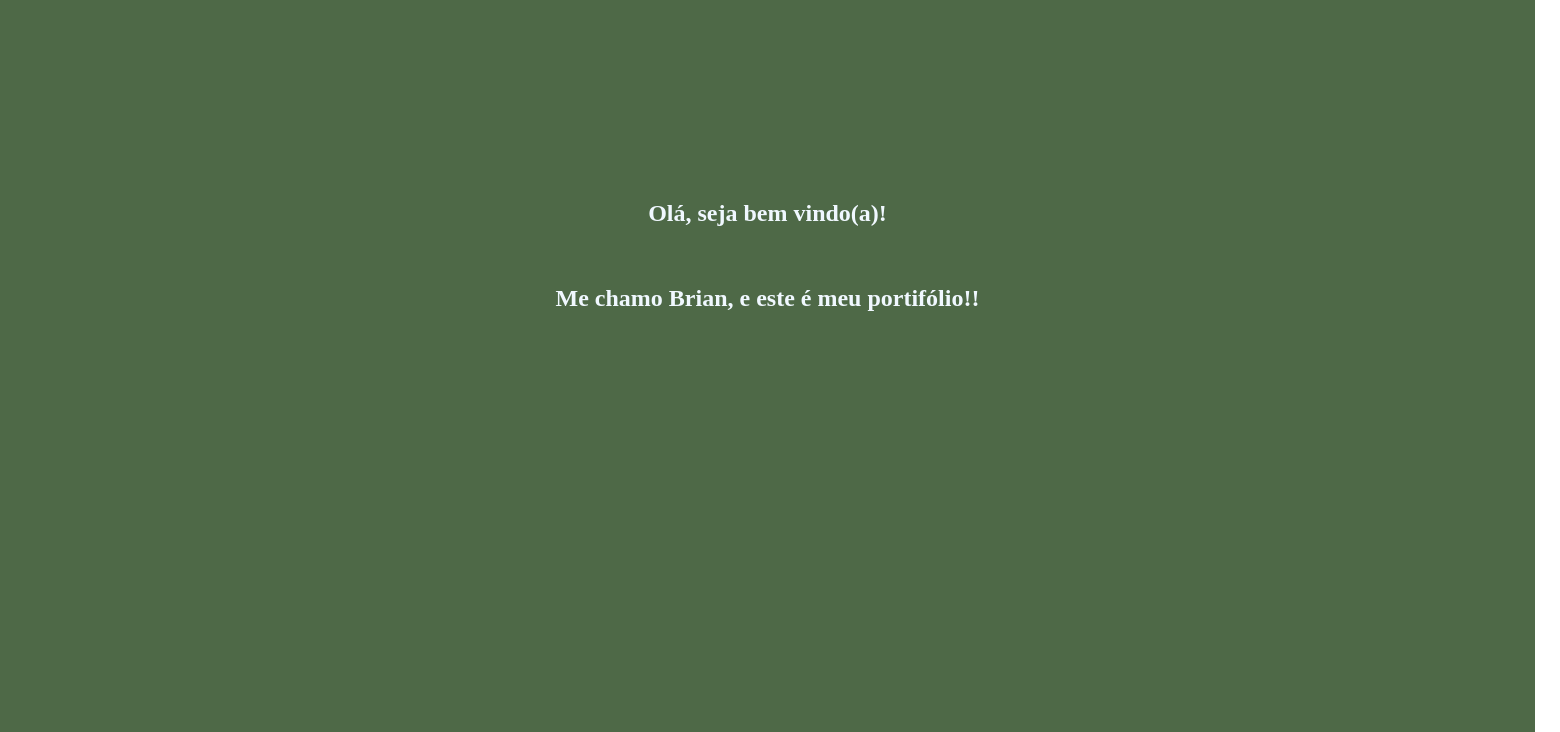
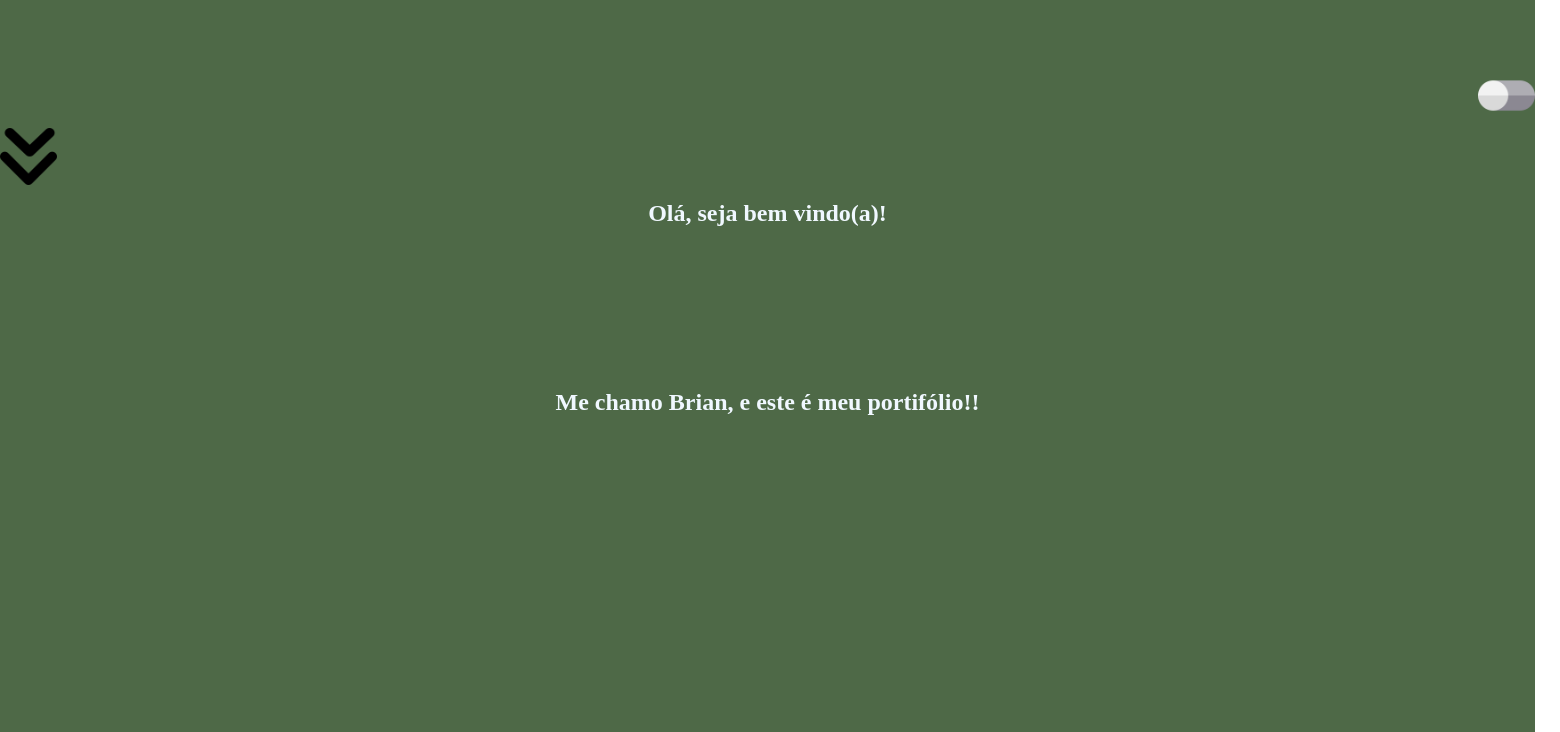
Before and after one commit to Br1anBorges/Portifolio, a Flask app: page / in a window 1560 px wide. Shown: the top 732 px of the page. Run offline with Flask 3, Linux system fonts and the light colour scheme.

Commit message:
Adicao das imgs

```diff
--- a/icons/referencias.txt
+++ b/icons/referencias.txt
@@ -1 +1,3 @@
-<a href="https://www.flaticon.com/br/icones-gratis/seta" title="seta ícones">Seta ícones criados por Rahul Kaklotar - Flaticon</a> | seta
+<a href="https://www.flaticon.com/br/icones-gratis/seta" title="seta ícones">Seta ícones criados por Catalin Fertu - Flaticon</a>
+
+<a href="https://www.flaticon.com/br/icones-gratis/botao-de-alternancia" title="botão de alternância ícones">Botão de alternância ícones criados por Freepik - Flaticon</a>
--- a/static/css/css1.css
+++ b/static/css/css1.css
@@ -32,3 +32,20 @@ body,section{
     height: 733px;
     position: relative;
 }
+
+.img1{
+    height: 57px;
+    width: 57px;
+    position: relative;
+}
+.div_img1{
+    position: relative;
+    text-align: end;
+
+}
+.img2{
+    height: 57px;
+    width: 57px;
+    transform: rotate(90deg);
+    text-align: left;
+}
--- a/templates/index.html
+++ b/templates/index.html
@@ -12,7 +12,10 @@
     <header>
         <section id="inicial">
             <h1 class="tx_home">Olá, seja bem vindo(a)!</h1>
-            <img src="" alt="">
+            <div class="div_img1">
+                <img class="img1" src="/static/images/interruptor.png" alt="">
+            </div>
+                <img class='img2'src="/static/images/simbolo-de-setas-duplas-para-a-direita-para-avancar.png" alt="">
             <h2 class="tx_home">Me chamo Brian, e este é meu portifólio!!</h2>
 
 
@@ -20,7 +23,9 @@
     </header>
     <main>
         <section id="sobre_mim">
+            <div>
 
+            </div>
         </section>
         <section id="meus_proj">
 
--- a/view.py
+++ b/view.py
@@ -4,4 +4,4 @@ from app import app, render_template
 
 @app.route('/')
 def inicial():
-    return render_template('index.html')
+    return render_template("index.html")
```
Also changed, not shown: static/images/interruptor(1).png (added), static/images/interruptor.png (added), static/images/simbolo-de-setas-duplas-para-a-direita-para-avancar.png (added).
